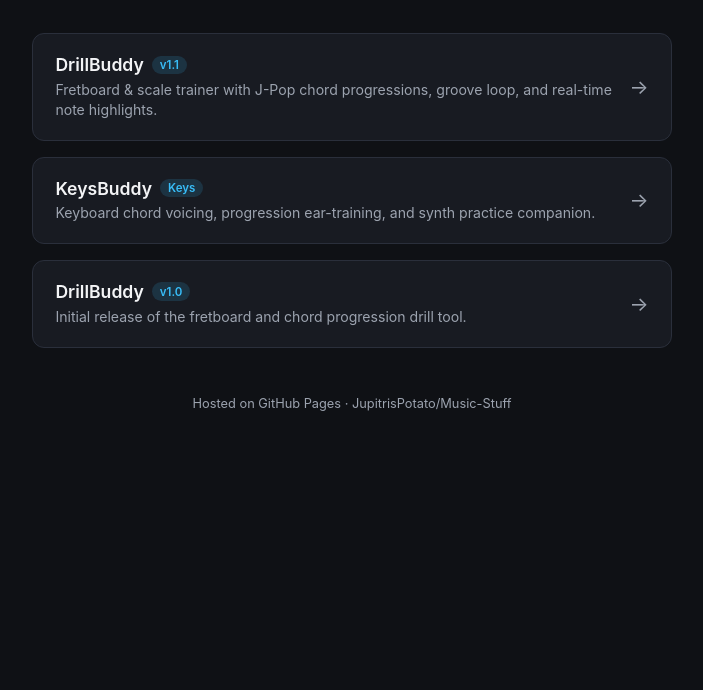
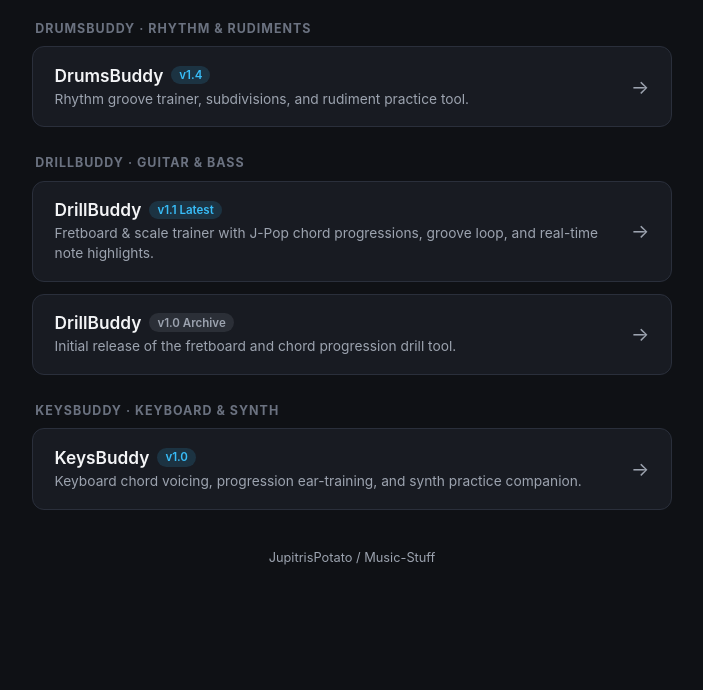
Before and after one commit to JupitrisPotato/Music-Stuff, a plain HTML site: page index.html in a window 1280 px wide. Shown: the part 110-800 px from the top of the page, without its empty margins (288-991 px from the left). Drawn offline with Linux system fonts and the light colour scheme.

Commit message:
index.html

```diff
--- a/index.html
+++ b/index.html
@@ -3,7 +3,7 @@
 <head>
   <meta charset="UTF-8" />
   <meta name="viewport" content="width=device-width, initial-scale=1.0" />
-  <title>Music Stuff — Practice & Training Tools</title>
+  <title>Music Stuff — Band Practice Hub</title>
   <style>
     :root {
       --bg: #0f1115;
@@ -13,6 +13,7 @@
       --text: #f3f4f6;
       --muted: #9ca3af;
       --accent: #38bdf8;
+      --section-label: #6b7280;
     }
 
     * {
@@ -29,7 +30,7 @@
       display: flex;
       flex-direction: column;
       align-items: center;
-      padding: 3rem 1.25rem;
+      padding: 2.5rem 1.25rem;
     }
 
     .container {
@@ -38,14 +39,14 @@
     }
 
     header {
-      margin-bottom: 2.25rem;
+      margin-bottom: 2rem;
     }
 
     h1 {
       font-size: 1.75rem;
       font-weight: 700;
       letter-spacing: -0.02em;
-      margin-bottom: 0.4rem;
+      margin-bottom: 0.35rem;
     }
 
     .subtitle {
@@ -53,10 +54,24 @@
       font-size: 0.95rem;
     }
 
+    .category {
+      margin-bottom: 1.75rem;
+    }
+
+    .category-title {
+      font-size: 0.78rem;
+      font-weight: 700;
+      text-transform: uppercase;
+      letter-spacing: 0.08em;
+      color: var(--section-label);
+      margin-bottom: 0.65rem;
+      padding-left: 0.2rem;
+    }
+
     .grid {
       display: flex;
       flex-direction: column;
-      gap: 1rem;
+      gap: 0.75rem;
     }
 
     .card {
@@ -66,7 +81,7 @@
       background-color: var(--card);
       border: 1px solid var(--border);
       border-radius: 12px;
-      padding: 1.25rem 1.4rem;
+      padding: 1.1rem 1.35rem;
       text-decoration: none;
       color: inherit;
       transition: transform 0.15s ease, background-color 0.15s ease, border-color 0.15s ease;
@@ -79,9 +94,9 @@
     }
 
     .card-info h2 {
-      font-size: 1.1rem;
+      font-size: 1.08rem;
       font-weight: 600;
-      margin-bottom: 0.3rem;
+      margin-bottom: 0.25rem;
       display: flex;
       align-items: center;
       gap: 0.5rem;
@@ -96,15 +111,20 @@
       color: var(--accent);
     }
 
+    .badge-muted {
+      background: rgba(156, 163, 175, 0.15);
+      color: var(--muted);
+    }
+
     .card-info p {
       color: var(--muted);
-      font-size: 0.88rem;
+      font-size: 0.86rem;
       line-height: 1.4;
     }
 
     .arrow {
       color: var(--muted);
-      font-size: 1.25rem;
+      font-size: 1.2rem;
       margin-left: 1rem;
       transition: transform 0.15s ease, color 0.15s ease;
     }
@@ -115,7 +135,7 @@
     }
 
     footer {
-      margin-top: 3rem;
+      margin-top: 2.5rem;
       color: var(--muted);
       font-size: 0.8rem;
       text-align: center;
@@ -126,37 +146,61 @@
   <div class="container">
     <header>
       <h1>Music Stuff</h1>
-      <p class="subtitle">Interactive practice tools for chord progressions, scales, and voicings.</p>
+      <p class="subtitle">Interactive practice tools for rhythm, fretboard, and keys.</p>
     </header>
 
-    <main class="grid">
-      <a class="card" href="./DrillBuddy_v1.1.html">
+    <!-- Drums Category -->
+    <section class="category">
+      <div class="category-title">DrumsBuddy · Rhythm &amp; Rudiments</div>
+      <div class="grid">
+        <a class="card" href="./DrumsBuddyv1.4.html">
           <div class="card-info">
-          <h2>DrillBuddy <span class="badge">v1.1</span></h2>
-          <p>Fretboard & scale trainer with J-Pop chord progressions, groove loop, and real-time note highlights.</p>
+            <h2>DrumsBuddy <span class="badge">v1.4</span></h2>
+            <p>Rhythm groove trainer, subdivisions, and rudiment practice tool.</p>
           </div>
           <span class="arrow">→</span>
         </a>
+      </div>
+    </section>
 
-      <a class="card" href="./keysbuddy.html">
+    <!-- Guitar / Bass Category -->
+    <section class="category">
+      <div class="category-title">DrillBuddy · Guitar &amp; Bass</div>
+      <div class="grid">
+        <a class="card" href="./DrillBuddy_v1.1.html">
           <div class="card-info">
-          <h2>KeysBuddy <span class="badge">Keys</span></h2>
-          <p>Keyboard chord voicing, progression ear-training, and synth practice companion.</p>
+            <h2>DrillBuddy <span class="badge">v1.1 Latest</span></h2>
+            <p>Fretboard &amp; scale trainer with J-Pop chord progressions, groove loop, and real-time note highlights.</p>
           </div>
           <span class="arrow">→</span>
         </a>
 
         <a class="card" href="./DrillBuddy_v1.html">
           <div class="card-info">
-          <h2>DrillBuddy <span class="badge">v1.0</span></h2>
+            <h2>DrillBuddy <span class="badge badge-muted">v1.0 Archive</span></h2>
             <p>Initial release of the fretboard and chord progression drill tool.</p>
           </div>
           <span class="arrow">→</span>
         </a>
-    </main>
+      </div>
+    </section>
+
+    <!-- Keys Category -->
+    <section class="category">
+      <div class="category-title">KeysBuddy · Keyboard &amp; Synth</div>
+      <div class="grid">
+        <a class="card" href="./keysbuddy_v1.html">
+          <div class="card-info">
+            <h2>KeysBuddy <span class="badge">v1.0</span></h2>
+            <p>Keyboard chord voicing, progression ear-training, and synth practice companion.</p>
+          </div>
+          <span class="arrow">→</span>
+        </a>
+      </div>
+    </section>
 
     <footer>
-      Hosted on GitHub Pages · JupitrisPotato/Music-Stuff
+      JupitrisPotato / Music-Stuff
     </footer>
   </div>
 </body>
```
Lines whose indentation alone changed are shown as unchanged.
